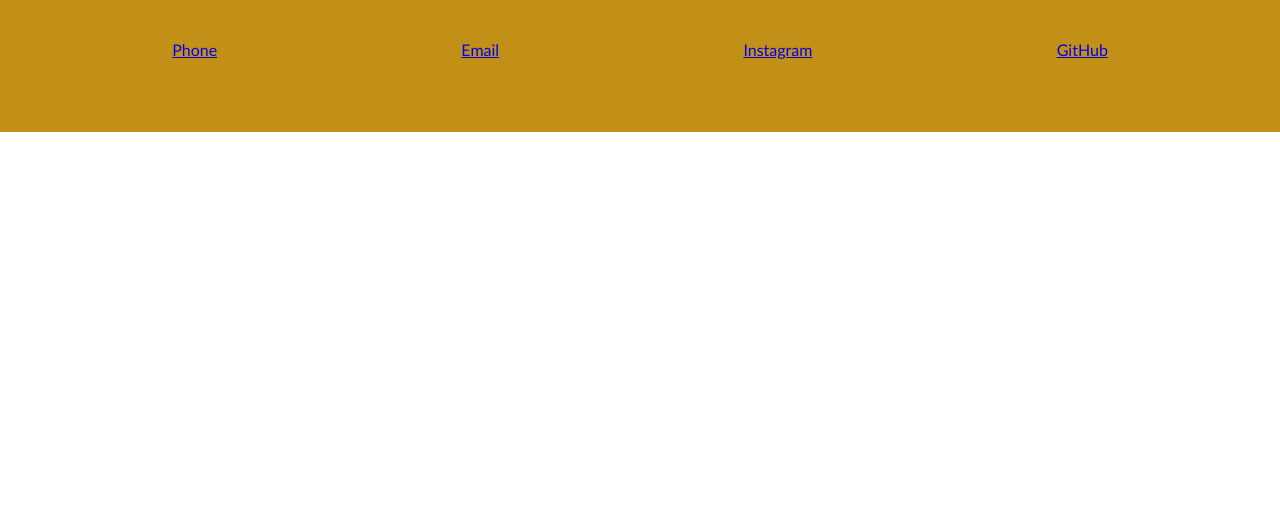
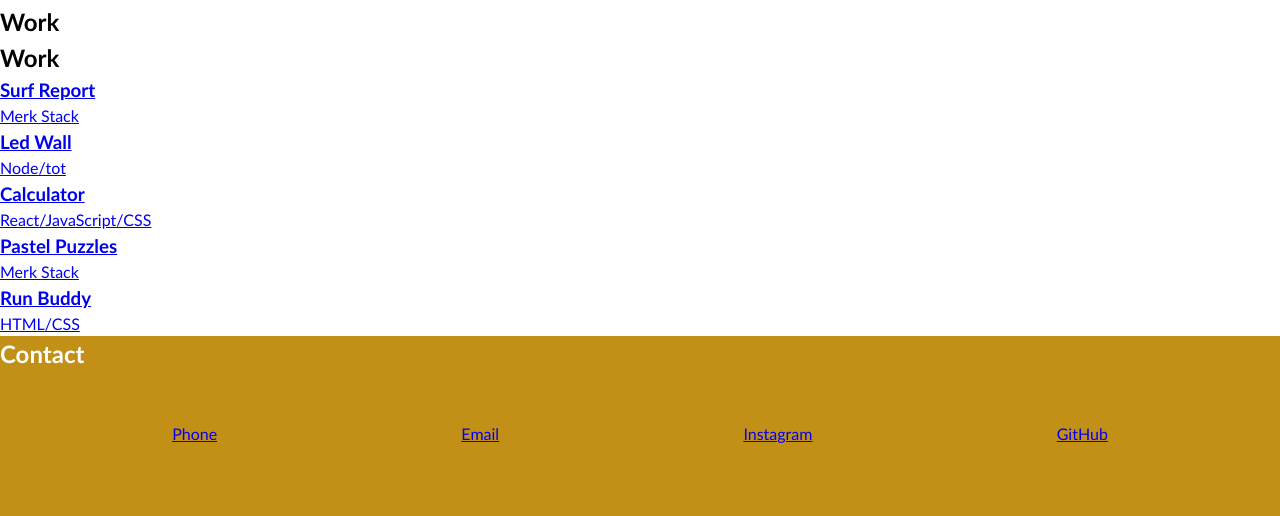
Before and after one commit to Najma53/Portfolio, a plain HTML site: page index.html in a window 1280 px wide. Shown: the part 563-1079 px from the top of the page. Before the commit the page ends 800 px from the top, so only its background shows below. Drawn offline with Linux system fonts and the light colour scheme.

Commit message:
wrote HTML for work section

```diff
--- a/index.html
+++ b/index.html
@@ -45,7 +45,7 @@
 
   <main class="page-wrapper">
     <!-- about me -->
-    <section class="page-section" id="about">
+    <section class="container" id="about">
       <div>
       <section id="About-me">
       <h2>About Me</h2>
@@ -65,6 +65,60 @@
     <!-- portfolio container -->
     <section class="page-section" id="work">
       <section id="Work"><h2>Work</h2>
+    </section>
+    <section class="container2">
+      <div>
+      <h2>Work</h2>
+      </div>
+
+      <div>
+        <div class="items">
+          <div>
+
+            <a href="#" class="flex-item surf-report">
+              <h3> Surf Report</h3>
+              <span>Merk Stack</span>
+            </a>
+          </div>
+
+
+          <div>
+
+            <a href="#" class="flex-item led-wall">
+              <h3> Led Wall</h3>
+              <span>Node/tot</span>
+            </a>
+          </div>
+
+
+          <div>
+
+            <a href="#" class="flex-item react-calc">
+              <h3> Calculator</h3>
+              <span>React/JavaScript/CSS</span>
+            </a>
+          </div>
+
+
+          <div>
+
+            <a href="#" class="flex-item pastel puzzles">
+              <h3> Pastel Puzzles</h3>
+              <span>Merk Stack</span>
+            </a>
+          </div>
+
+          <div>
+
+            <a href="#" class="flex-item run buddy">
+              <h3> Run Buddy</h3>
+              <span>HTML/CSS</span>
+            </a>
+          </div>
+
+
+        </div>
+      </div>
     </section>
 
     <!-- contact -->
```
